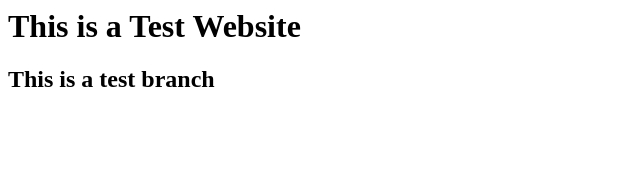
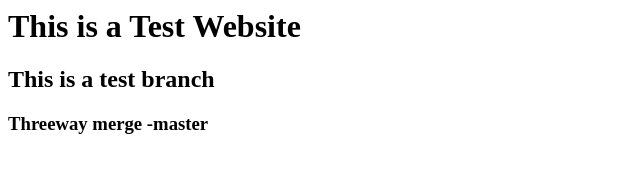
Before and after one commit to prassanta/prasanta_test, a plain HTML site: page index.html in a window 1280 px wide. Shown: the whole page, without its empty margins (0-640 px from the left). Drawn offline with Linux system fonts and the light colour scheme.

Commit message:
therrway check-master

```diff
--- a/index.html
+++ b/index.html
@@ -1,2 +1,3 @@
 <h1> This is a Test Website </h1>
 <h2> This is a test branch </h2>
+<h3> Threeway merge -master </h3>
```
